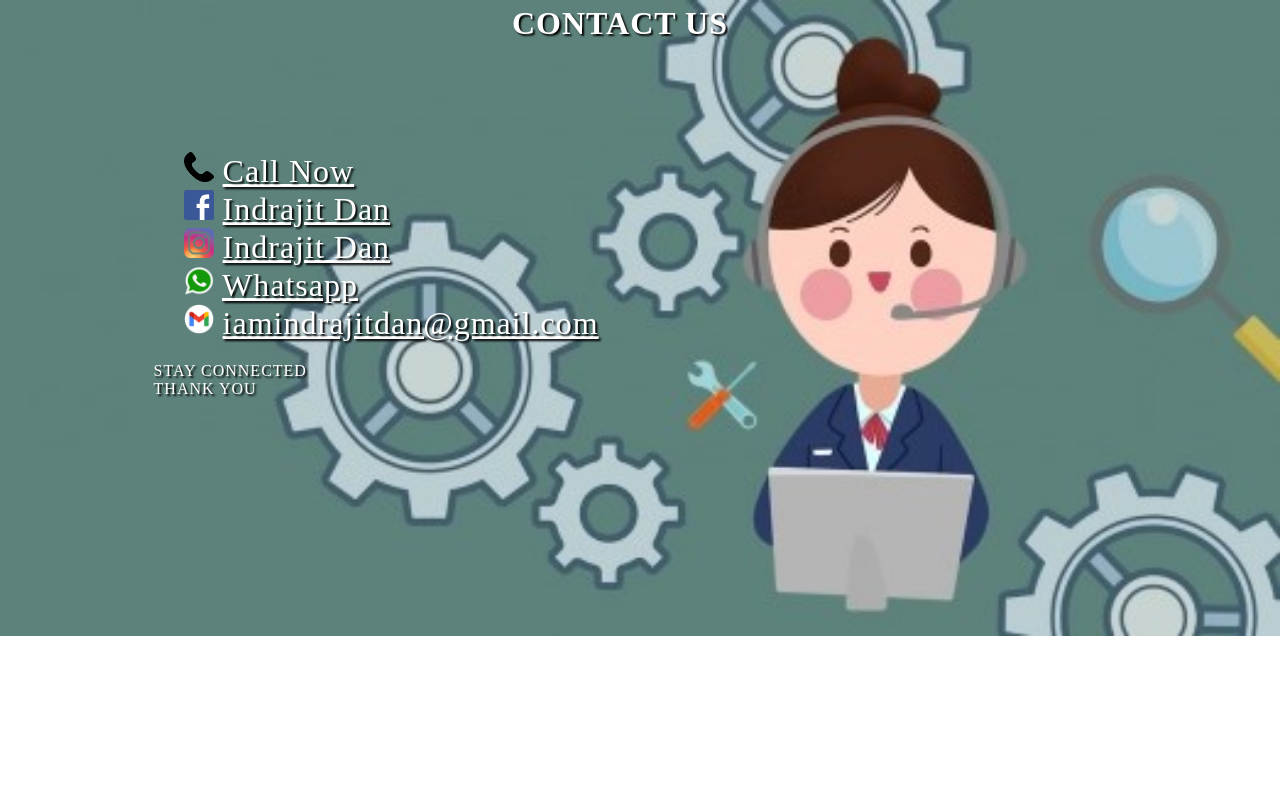
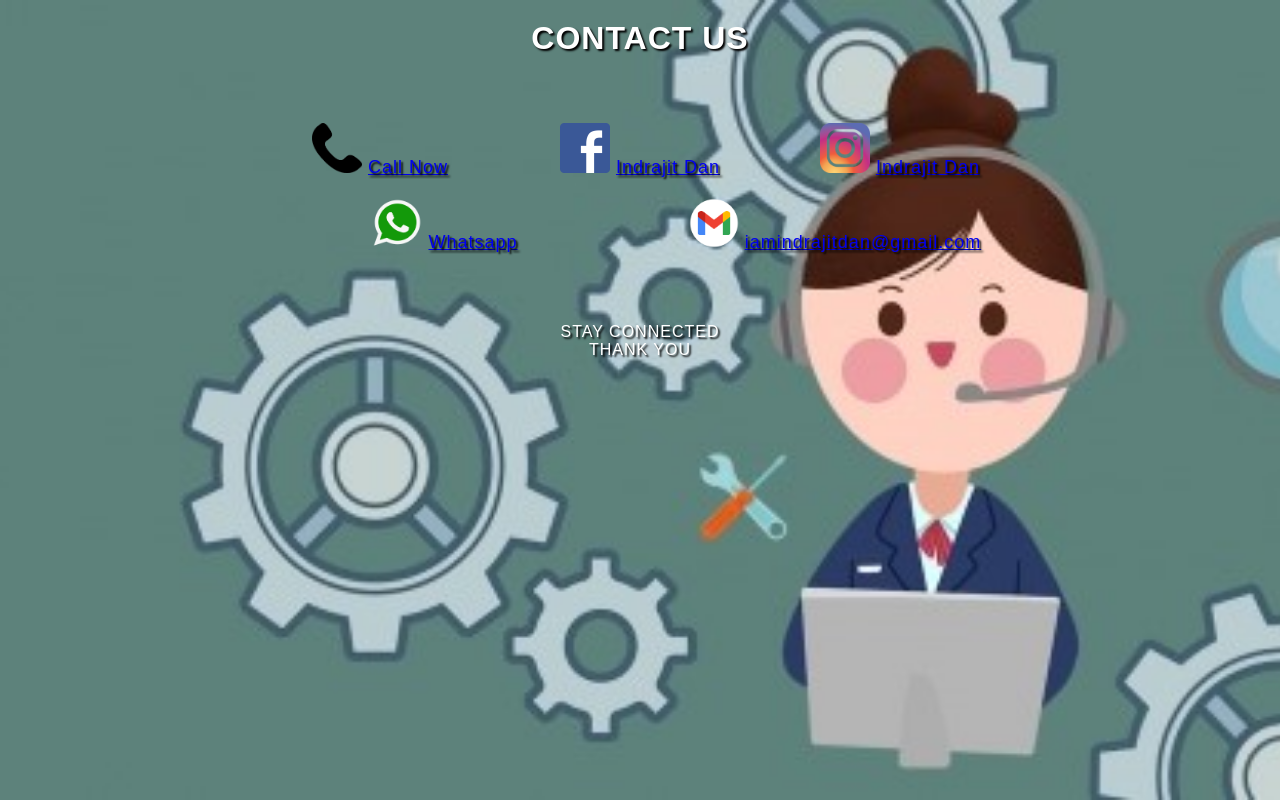
Before and after one commit to iamindrajitdan/steerx, a plain HTML site: page contact.html in a window 1280 px wide. Drawn offline with Linux system fonts and the light colour scheme.

Commit message:
Update contact.html

```diff
--- a/contact.html
+++ b/contact.html
@@ -4,67 +4,84 @@
     <meta charset="UTF-8">
     <meta http-equiv="X-UA-Compatible" content="IE=edge">
     <meta name="viewport" content="width=device-width, initial-scale=1.0">
-    <title>contact</title>
-</head>
+    <title>Contact</title>
     <style>
-    *{
+        * {
             margin: 0;
             padding: 0;
             box-sizing: border-box;
         }
-    header{
-        margin-top: 5px;
-        align-items: center;
-        padding-left: 40%;
-        color: white;
-    }
-    div{
-        margin-top: 7%;
-        margin-left: 12%;
-        font-size: xx-large;
-        border-radius: 4px;
-        padding: 20px 30px;
-    }
-    p{
-        color: white;
-    }
-    a{
-        outline: none;
-        color: white;
-
-    }
-    img{
-        width: 30px;
-        height: 30px;
-    }
-    body{
-        background: url('fmm.jpg');
-        background-repeat: no-repeat;
+        body {
+            background: url('fmm.jpg') no-repeat center center fixed;
             background-size: cover;
             text-shadow: 2px 2px 2px black;
             letter-spacing: 1px;
+            font-family: Arial, sans-serif;
         }
-    .sc{
-        margin-left: 12%;
+        header {
+            text-align: center;
+            color: white;
+            padding: 20px;
         }
-
+        .contact-container {
+            max-width: 800px;
+            margin: 2% auto;
+            padding: 20px;
+            text-align: center;
+        }
+        .contact-info {
+            display: flex;
+            flex-wrap: wrap;
+            justify-content: center;
+            gap: 20px;
+        }
+        .contact-info > div {
+            flex: 1 1 200px;
+            font-size: large;
+            color: white;
+        }
+        .contact-info img {
+            width: 50px;
+            height: 50px;
+        }
+        .sc {
+            color: white;
+            text-align: center;
+            margin-top: 50px;
+        }
+        @media (max-width: 768px) {
+            .contact-info > div {
+                flex-basis: 100%;
+            }
+        }
     </style>
+</head>
 <body>
     <header>
         <h1>CONTACT US</h1>
     </header>
+    <div class="contact-container">
+        <div class="contact-info">
             <div>
-    <img src="pn.png" alt="Phone no." id="pn"> <a href="tel:+918927266416">Call Now</a><br>
-    <img src="pngwing.com.png" alt="Facebook" id="fb">
+                <img src="pn.png" alt="Phone no."> <a href="tel:+918927266416">Call Now</a>
+            </div>
+            <div>
+                <img src="pngwing.com.png" alt="Facebook">
                 <a href="https://www.facebook.com/indrajit.dan.980" target="_blank">Indrajit Dan</a>
-    <br>
-    <img src="ig.png" alt="Instagram" id="ig">
+            </div>
+            <div>
+                <img src="ig.png" alt="Instagram">
                 <a href="https://www.instagram.com/your_bawal_chele/" target="_blank">Indrajit Dan</a>
-    <br>
-    <img src="wp.png" alt="Whatsapp" id="wp">
-    <a href="https://wa.me/+918927266416text=Please help me!"target="_blank">Whatsapp</a><br>
-    <img src="mail.png" alt="Gmail" id="g">
+            </div>
+            <div>
+                <img src="wp.png" alt="Whatsapp">
+                <a href="https://wa.me/+918927266416?text=Please help me!" target="_blank">Whatsapp</a>
+            </div>
+            <div>
+                <img src="mail.png" alt="Gmail">
                 <a href="mailto:iamindrajitdan@gmail.com" target="_blank">iamindrajitdan@gmail.com</a>
+            </div>
+        </div>
     </div>
     <p class="sc">STAY CONNECTED <br>THANK YOU</p>
 </body>
```
Lines whose indentation alone changed are shown as unchanged.
